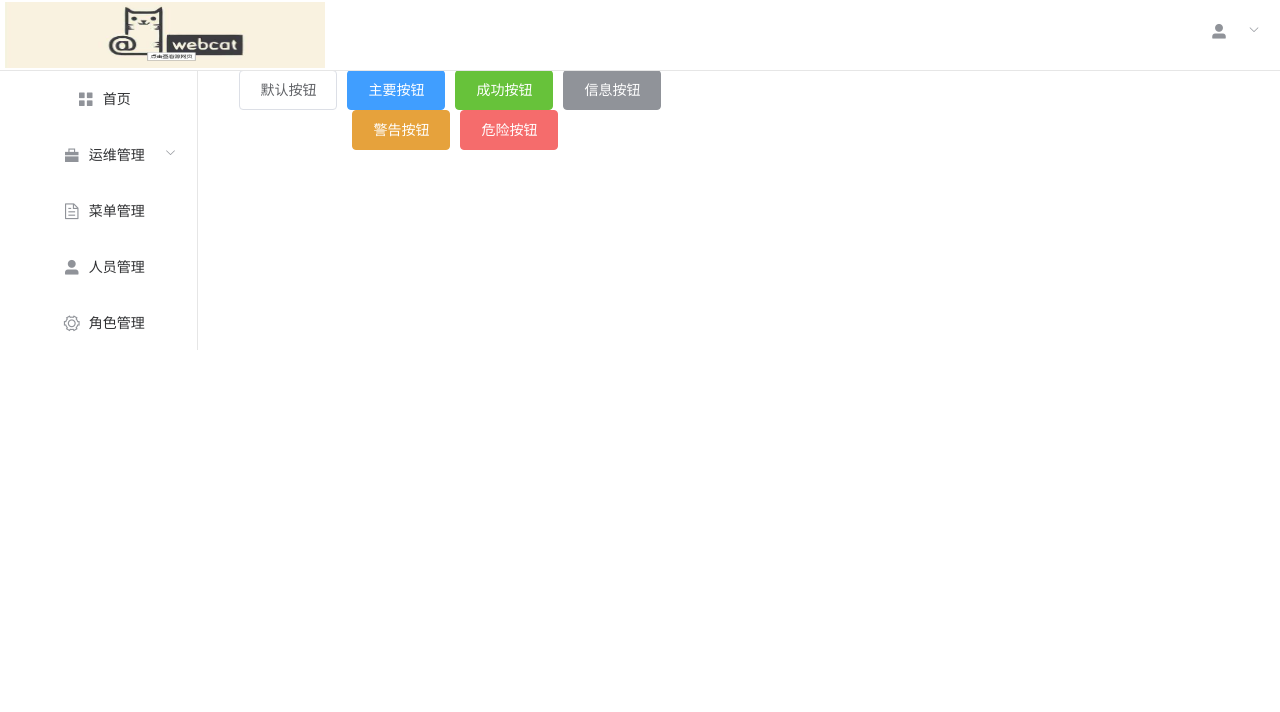
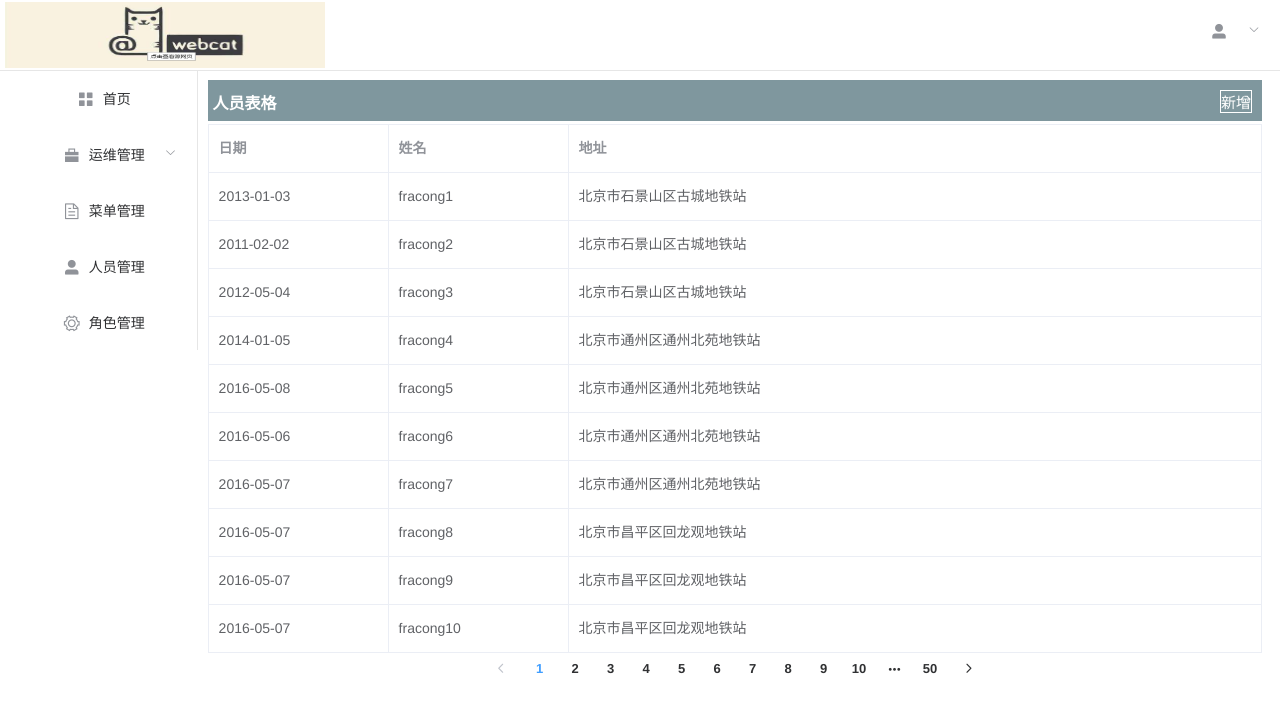
Before and after one commit to fracong/myVue, a Vue app: page /index in a window 1280 px wide. Shown: the top 712 px of the page. Built offline with nearby package versions, Linux system fonts and the light colour scheme; no server answers.

Commit message:
首页右侧表单显示和模态弹框显示

```diff
--- /dev/null
+++ b/src/components/public/global/css/tabinfo.css
@@ -0,0 +1,26 @@
+.tab-info .tab-info-top{
+  background-color: #7f979e;
+  height: 41px;
+}
+
+.tab-info .tab-title {
+  float: left;
+  text-align: center;
+  padding: 10px 0 10px 5px;
+  font-weight: 600;
+  color: white;
+}
+
+.tab-info .tab-action {
+  float: right;
+  text-align: center;
+  margin: 10px 10px 0 10px;
+  font-weight: 500;
+  color: white;
+  font-size: 15px;
+  border: solid 1px white;
+}
+
+.tab-info .tab-action:hover {
+  border: solid 2px white;
+}
--- a/src/components/public/index/Index.vue
+++ b/src/components/public/index/Index.vue
@@ -9,13 +9,20 @@
         <el-col :span="15">
           <index-left-component :data="data"></index-left-component>
         </el-col>
-        <el-col :span="40">
-          <el-button>默认按钮</el-button>
-          <el-button type="primary">主要按钮</el-button>
-          <el-button type="success">成功按钮</el-button>
-          <el-button type="info">信息按钮</el-button>
-          <el-button type="warning">警告按钮</el-button>
-          <el-button type="danger">危险按钮</el-button>
+        <el-col :span="85">
+          <div class="tab-info index-bottom-right">
+            <div class="tab-info-top">
+              <div class="tab-title">人员表格</div>
+              <div class="tab-action" @click="addUser">新增</div>
+            </div>
+            <index-right-component :data="data"></index-right-component>
+            <el-pagination
+              :page-size="20"
+              :pager-count="11"
+              layout="prev, pager, next"
+              :total="1000">
+            </el-pagination>
+          </div>
         </el-col>
       </el-row>
       <router-view></router-view>
@@ -26,20 +33,36 @@
 <script>
 import left from './left/Left.vue'
 import top from './top/Top.vue'
+import right from './right/Right.vue'
 export default {
   components:{
     indexLeftComponent:left,
-    indexTopComponent:top
+    indexTopComponent:top,
+    indexRightComponent:right
+  },
+  methods: {
+    addUser(){
+      this.$alert('这是一段内容', '标题名称', {
+        confirmButtonText: '确定',
+        callback: action => {
+          this.$message({
+            type: 'info',
+            message: `action: ${ action }`
+          });
+        }
+      });
+    }
   }
 }
 </script>
 
 <style scoped>
   @import './css/index.css';
+  @import '../global/css/tabinfo.css';
   .el-col-15{
     width: 15%;
   }
-  .el-col-40{
-    width: 40%;
+  .el-col-85{
+    width: 85%;
   }
 </style>
--- a/src/components/public/index/css/index.css
+++ b/src/components/public/index/css/index.css
@@ -20,3 +20,7 @@
 .index .index-bottom {
   margin-top: 70px;
 }
+
+.index .index-bottom-right{
+  padding: 10px 10px 0 10px;
+}
--- /dev/null
+++ b/src/components/public/index/right/Right.vue
@@ -0,0 +1,72 @@
+<template>
+  <el-table
+    :data="tableData"
+    height="auto"
+    border
+    style="width: 100%">
+    <el-table-column
+      prop="date"
+      label="日期"
+      width="180">
+    </el-table-column>
+    <el-table-column
+      prop="name"
+      label="姓名"
+      width="180">
+    </el-table-column>
+    <el-table-column
+      prop="address"
+      label="地址">
+    </el-table-column>
+  </el-table>
+</template>
+
+<script>
+  export default {
+    data() {
+      return {
+        tableData: [{
+          date: '2013-01-03',
+          name: 'fracong1',
+          address: '北京市石景山区古城地铁站'
+        }, {
+          date: '2011-02-02',
+          name: 'fracong2',
+          address: '北京市石景山区古城地铁站'
+        }, {
+          date: '2012-05-04',
+          name: 'fracong3',
+          address: '北京市石景山区古城地铁站'
+        }, {
+          date: '2014-01-05',
+          name: 'fracong4',
+          address: '北京市通州区通州北苑地铁站'
+        }, {
+          date: '2016-05-08',
+          name: 'fracong5',
+          address: '北京市通州区通州北苑地铁站'
+        }, {
+          date: '2016-05-06',
+          name: 'fracong6',
+          address: '北京市通州区通州北苑地铁站'
+        }, {
+          date: '2016-05-07',
+          name: 'fracong7',
+          address: '北京市通州区通州北苑地铁站'
+        }, {
+         date: '2016-05-07',
+         name: 'fracong8',
+         address: '北京市昌平区回龙观地铁站'
+        }, {
+          date: '2016-05-07',
+          name: 'fracong9',
+          address: '北京市昌平区回龙观地铁站'
+        }, {
+           date: '2016-05-07',
+           name: 'fracong10',
+           address: '北京市昌平区回龙观地铁站'
+        }]
+      }
+    }
+  }
+</script>
```
